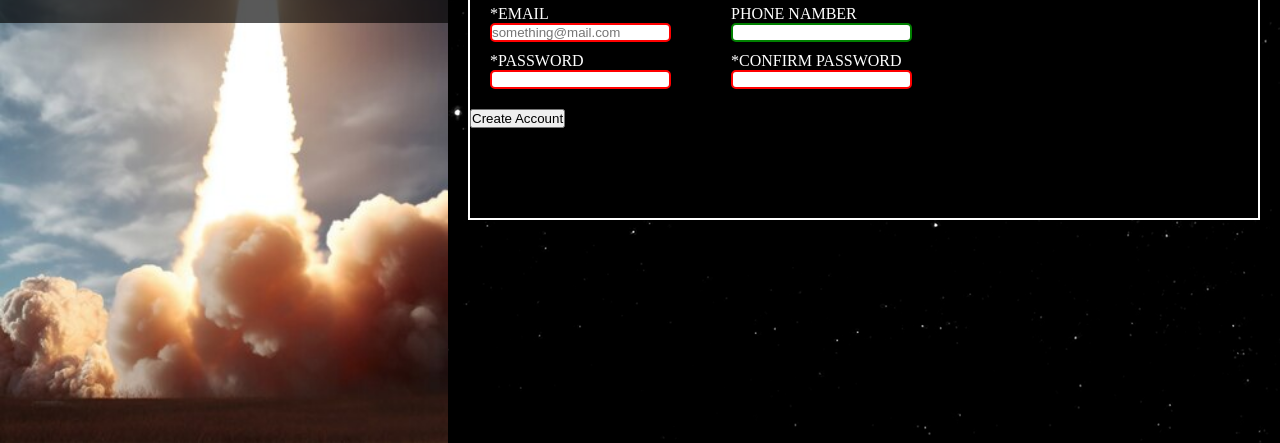
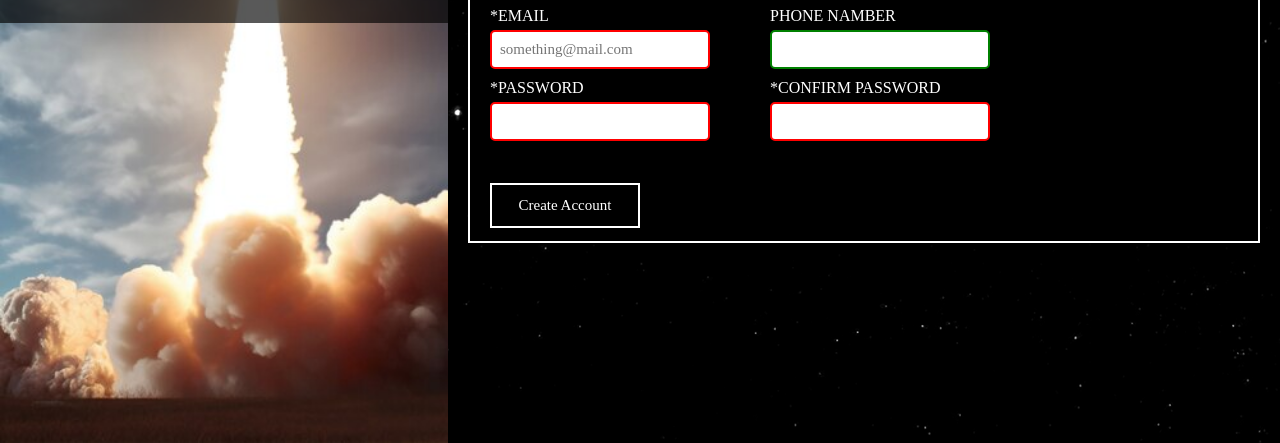
Before and after one commit to Anton-Mikhnou/Sign-up-Form, a plain HTML site: page index.html in a window 1280 px wide. Shown: the part 357-800 px from the top of the page. Drawn offline with Linux system fonts and the light colour scheme; a web font is replaced by a local one.

Commit message:
add style button

```diff
--- a/style.css
+++ b/style.css
@@ -1,6 +1,11 @@
 *{
     margin: 0;
     padding: 0;
+}
+
+:root{
+    --border-color: white;
+    --text-family: D-DIN-Bold;
 }
 
 @font-face{
@@ -79,9 +84,9 @@ body{
 
 .form{
     width: 100vw;
-    height: 350px;
+    height: 396px;
     margin: 20px;
-    border: 2px solid white;
+    border: 2px solid var(--border-color);
     color: white;
     background-color: black;
     z-index: 0;
@@ -96,12 +101,12 @@ fieldset{
 }
 
 .innerForm > div > div{
-    font-family: D-DIN-Bold;
+    font-family: var(--text-family);
     margin-top: 10px;
 }
 
 legend{
-    font-family: D-DIN-Bold;
+    font-family: var(--text-family);
     font-size: 35px;
     margin-bottom: 20px;
 }
@@ -116,8 +121,44 @@ label{
 }
 
 input{
+    font-family: var(--text-family);
+    font-size: 15px;
     border: 2px solid aqua;
     border-radius:5px ;
+    height: 25px;
+    width: 200px;
+    margin-top: 5px;
+    padding: 5px 8px;
+}
+
+button{
+    width: 150px;
+    height: 45px;
+    font-family: var(--text-family);
+    font-size: 15px;
+    background-color: #000;
+    color: white;
+    border: 2px solid var(--border-color);
+    margin-top: 22px;
+    margin-left: 20px;
+    transition: all 1.5s ease;
+}
+
+button:hover{
+    background-color: white;
+    color: #000;
+}
+
+button:before {
+	content:'';
+	position: absolute;
+	top: 0;
+	left: 0;
+	width: 100%;
+	height: 0;
+	background: rgba(255,255,255,0.3);
+	border-radius: 5px;
+	transition: all 2s ease;
 }
 
 input:valid{
```
